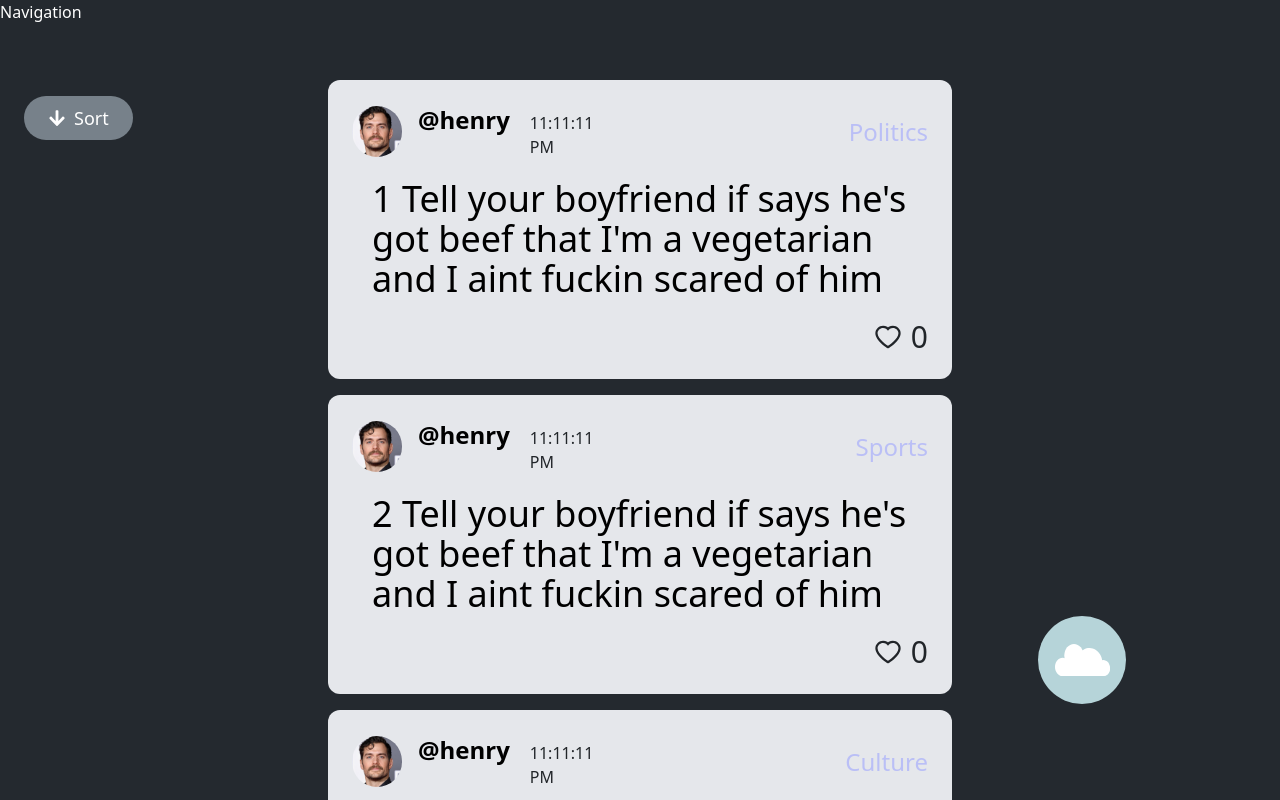
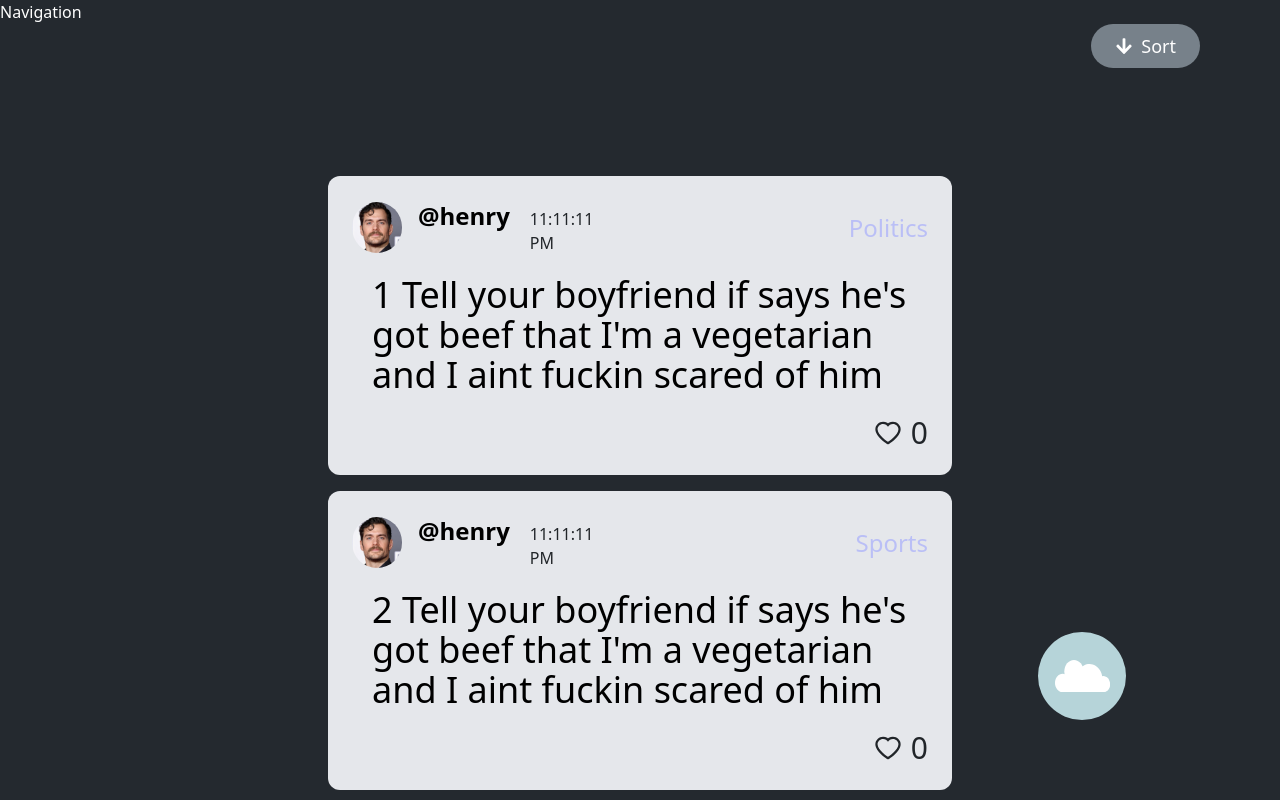
Before and after one commit to UCR-CS110-S23/project-methinks, a Next.js app: page /feed in a window 1280 px wide. Shown: the top 800 px of the page. Built offline with nearby package versions, Linux system fonts and the light colour scheme.

Commit message:
move sort to right

```diff
--- a/components/Feed/SortButton.jsx
+++ b/components/Feed/SortButton.jsx
@@ -3,13 +3,13 @@ import React from "react";
 import { FaArrowDown, FaCircle } from "react-icons/fa";
 
 const SortButton = () => {
-  let [sortFilter, setSortFilter] = useState(false);
+  const [sortFilter, setSortFilter] = useState(false);
   const [sortDropDown, setSortDropDown] = useState(false);
   return (
-    <div className="w-full p-4 absolute z-[50] right-0">
-      <div className="w-full flex-col">
+    <div className="w-full flex items-end">
+      <div className="w-full flex flex-col gap-y-4 items-end">
         <button
-          className="bg-methinks-darkgray rounded-full px-4 py-2 text-white flex items-center "
+          className="bg-methinks-darkgray rounded-full px-4 py-2 text-white flex items-center w-fit "
           onClick={() => {
             setSortDropDown(!sortDropDown);
           }}
@@ -18,19 +18,19 @@ const SortButton = () => {
           <div className="text-lg">Sort </div>
         </button>
         {sortDropDown && (
-          <button className="bg-methinks-darkgray rounded-xl p-3 w-1/6 text-white  flex flex-col text-md m-2">
+          <button className="bg-methinks-darkgray rounded-xl p-3 text-white  flex flex-col text-md w-full">
             <div
-              className=" w-full  flex justify-between items-baseline"
+              className=" w-full  flex justify-between items-baseline hover:text-methinks-lightgray"
               onClick={() => {
-                setSortFilter((sortFilter = false));
+                setSortFilter(false);
               }}
             >
               Latest {!sortFilter && <FaCircle className="text-xs" />}
             </div>
             <div
-              className=" w-full flex  justify-between items-baseline"
+              className=" w-full flex  justify-between items-baseline hover:text-methinks-lightgray"
               onClick={() => {
-                setSortFilter((sortFilter = true));
+                setSortFilter(true);
               }}
             >
               Highest Rating {sortFilter && <FaCircle className="text-xs" />}
--- a/pages/feed.js
+++ b/pages/feed.js
@@ -9,14 +9,14 @@ const Feed = () => {
   const [newPostToggle, setPostToggle] = useState(false);
   return (
     <div className="w-full relative flex flex-col justify-center items-center py-5">
-      <div className="relative w-full">
+      <div className="w-[12%] absolute right-20 top-0 z-[20]">
         <SortButton />
       </div>
-      <div className="w-1/2">
+      <div className="w-1/2 mt-24">
         <Posts />
       </div>
 
-      <div className="fixed right-[12%] bottom-[12%] z-[20]">
+      <div className="fixed right-[12%] bottom-[10%] z-[20]">
         {newPostToggle ? (
           <Image
             src={hovercloud}
```
